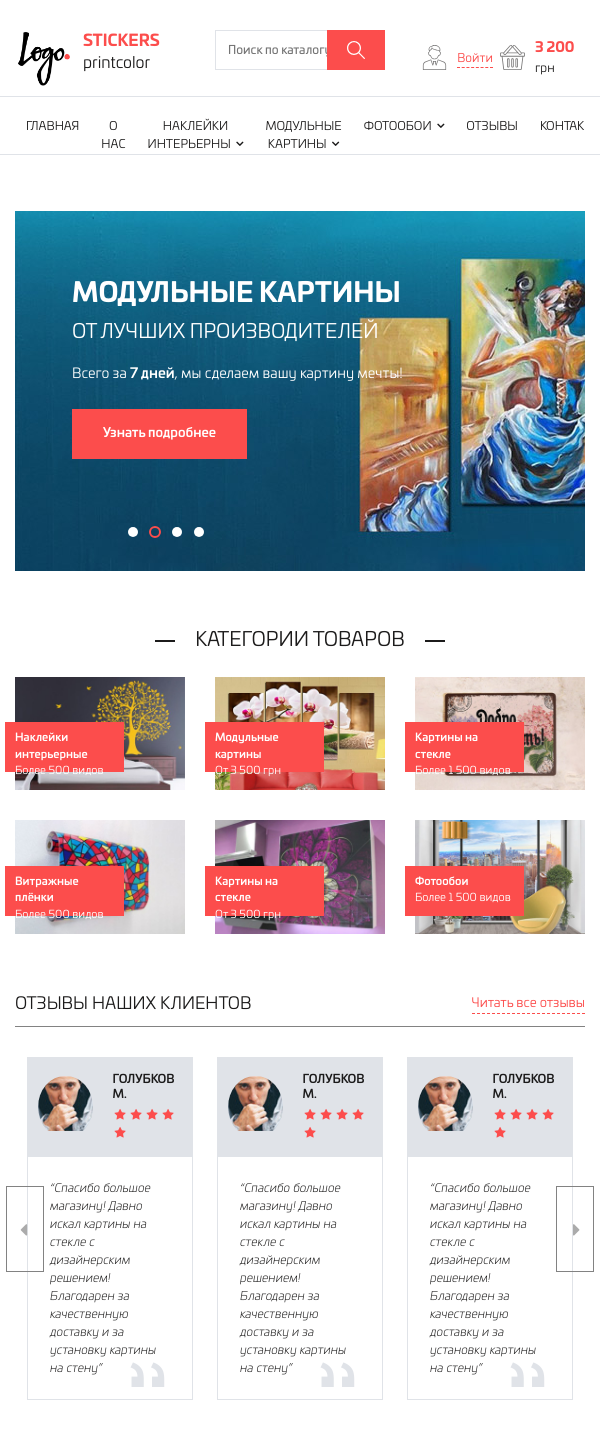
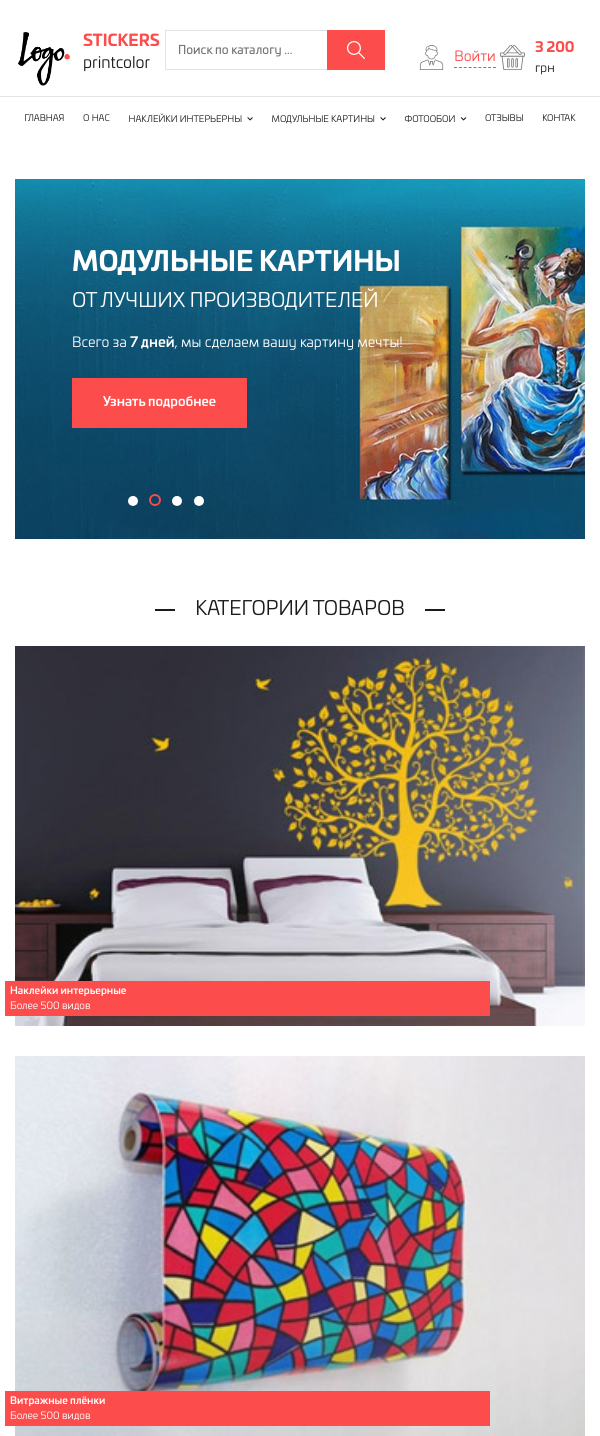
Before and after one commit to Khrystyna2/stickers, a plain HTML site: page index.html in a window 600 px wide. Shown: the top 1436 px of the page. Drawn offline with nearby package versions, Linux system fonts and the light colour scheme.

Commit message:
adaptive for 700px

```diff
--- a/css/main-style.css
+++ b/css/main-style.css
@@ -743,9 +743,6 @@ a:hover{
     }
 }
 @media only screen and (max-width: 992px) {
-    body{
-        font-size: 12px;
-    }
     .container{
         max-width: 100%;
     }
@@ -818,3 +815,72 @@ a:hover{
         font-size: 12px;
     }
 }
+
+@media only screen and (max-width: 768px) {
+    .top-menu {
+        font-size: 11px;
+    }
+    .title-sectio h3 {
+        font-size: 14px;
+    }
+    .title-sectio {
+        margin: 15px 0;
+    }
+    .news, .why-we {
+        padding: 15px 0;
+    }
+    .slick-prev, .slick-next {
+        width: 30px;
+        height: 70px;
+    }
+    .slick-prev:before,
+    .slick-next:before{
+        top: 25px;
+    }
+    .slick-prev {
+        left: -4px;
+    }
+    .slick-next {
+        right: -4px;
+    }
+
+}
+@media only screen and (max-width: 720px) and (min-width: 567px){
+    .header::after {
+        width: 0;
+    }
+    .top-menu {
+        font-size: 9px;
+    }
+    .top-menu li a {
+        padding: 15px 5px;
+    }
+    .wrapper-snb-menu__items_title{
+        font-size: 12px;
+    }
+    .category-good__img .category-good__desc {
+        height: 35px;
+        font-size: 10px;
+        bottom: 10px;
+        padding: 3px 5px;
+        width: 85%;
+    }
+    .why-we__cards {
+        width: 25%;
+        font-size: 14px;
+        margin: 0 5px;
+        font-size: 9px;
+        padding: 20px 10px;
+    }
+    .footer-menu h4, .footer-contacts h4 {
+        font-size: 11px;
+    }
+    .footer-link, .footer-menu ul, .footer-contacts ul, .footer-confidentiality{
+        font-size: 11px;
+    }
+}
+@media only screen and (max-width: 576px) {
+    .header::before{
+        width: 0;
+    }
+}
--- a/index.html
+++ b/index.html
@@ -24,13 +24,13 @@
     <header id="header" class="header">
         <div class="container">
             <div class="row">
-                <div class="col col-md-3 col-lg-2">
+                <div class="col-6 col-sm-3 col-lg-2">
                     <a href="#" class="logo">
                         <img src="img/Logo.png" alt="">
                         <p><span>stickers</span><br>printcolor</p>
                     </a>
                 </div>
-                <div class="col col-md-5 col-lg-5">
+                <div class="col-12 col-sm-5 col-lg-5">
                     <form>
                         <div class="input-groups">
                             <input type="search" placeholder="Поиск по каталогу ..." class="search-input-top">
@@ -38,7 +38,7 @@
                         </div>
                     </form>
                 </div>
-                <div class="col col-md-4 col-lg-5">
+                <div class="col-6 col-sm-4 col-lg-5">
                     <div class="top-wrap d-flex">
                         <div class="login">
                             <img src="icons/user.svg" alt="user">
@@ -225,7 +225,7 @@
                     <div class="col-12">
                         <h2 class="category-goods__title">КАТЕГОРИИ ТОВАРОВ</h2>
                     </div>
-                    <div class="col col-md-4">
+                    <div class="col-12 col-md-4">
                             <a href="#" class="category-good__img">
                                 <img src="img/goods/good-1.jpg" alt="">
                              <div class="category-good__desc">
@@ -241,7 +241,7 @@
                                 </div>
                                 </a>
                     </div>
-                    <div class="col col-md-4">
+                    <div class="col-12 col-md-4">
                             <a href="#" class="category-good__img">
                                 <img src="img/goods/good-2.jpg" alt="">
                              <div class="category-good__desc">
@@ -257,7 +257,7 @@
                                 </div>
                                 </a>
                     </div>
-                    <div class="col col-md-4">
+                    <div class="col-12 col-md-4">
                             <a href="#" class="category-good__img">
                                 <img src="img/goods/good-3.jpg" alt="">
                              <div class="category-good__desc">
@@ -519,7 +519,7 @@
     <footer class="footer">
         <div class="container">
             <div class="row">
-                <div class="col col-lg-3">
+                <div class="col-12 col-sm-4 col-lg-4">
                     <a href="#" class="logo">
                         <img src="img/Logo.png" alt="">
                         <p><span>stickers</span><br>printcolor</p>
@@ -530,7 +530,7 @@
                         <li><a href="#">Кратко о компании для СЕО</a></li>
                     </ul>
                 </div>
-                <div class="col col-lg-2 offset-lg-1">
+                <div class="col-12 col-sm-2 col-lg-2">
                     <div class="footer-menu">
                         <h4>КОМПАНИЯ</h4>
                         <ul>
@@ -542,7 +542,7 @@
                         </ul>
                     </div>
                 </div>
-                <div class="col col-lg-3">
+                <div class="col-12 col-sm-3 col-lg-3">
                     <div class="footer-menu">
                         <h4>ДЛЯ ПОКУПАТЕЛЕЙ</h4>
                         <ul>
@@ -553,7 +553,7 @@
                         </ul>
                     </div>
                 </div>
-                <div class="col col-lg-3">
+                <div class="col-12 col-sm-3 col-lg-3">
                     <div class="footer-contacts">
                         <h4>КОНТАКТЫ</h4>
                         <ul>
--- a/js/main-js.js
+++ b/js/main-js.js
@@ -43,9 +43,10 @@ $(document).ready(function() {
               }
             },
             {
-              breakpoint: 480,
+              breakpoint: 768,
               settings: {
-
+                slidesToShow: 2,
+                slidesToScroll: 1
               }
             }
           ]
@@ -65,9 +66,10 @@ $(document).ready(function() {
               }
             },
             {
-              breakpoint: 480,
+              breakpoint: 768,
               settings: {
-
+                slidesToShow: 2,
+                slidesToScroll: 1
               }
             }
           ]
```
